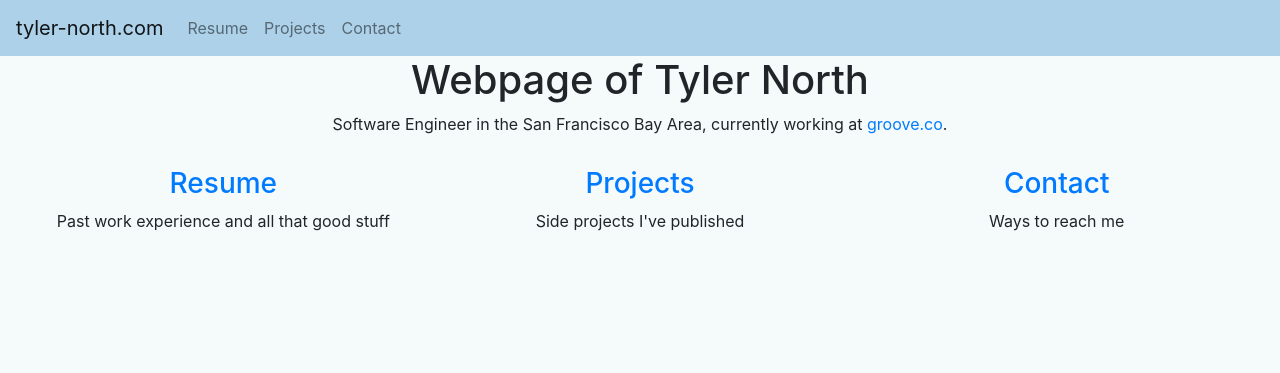
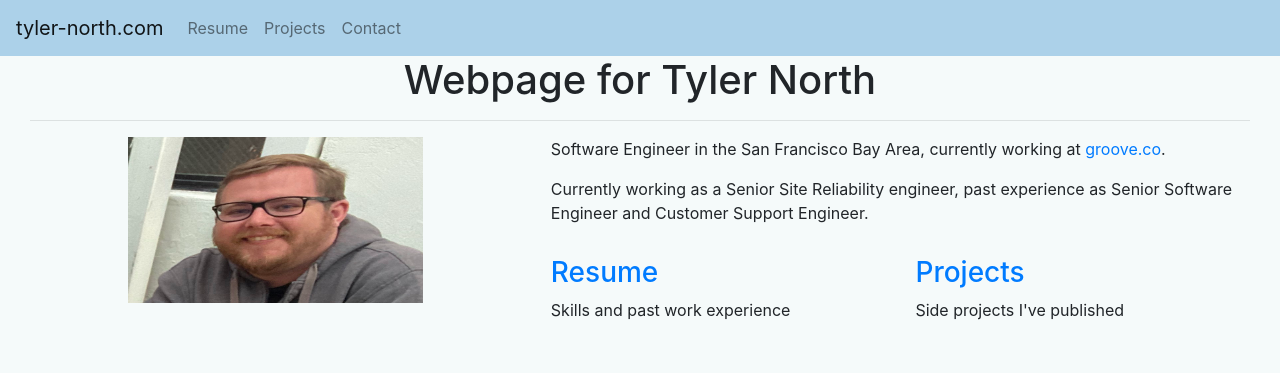
Before and after one commit to tnoff/personal-website, a Django app: page / in a window 1280 px wide. Shown: the top 373 px of the page. Run offline with Django 3.2, Linux system fonts and the light colour scheme; parts of the project's set-up code (start-up, migrations or seed data) failed here and were passed over.

Commit message:
update main page

```diff
--- a/templates/homepage/index.html
+++ b/templates/homepage/index.html
@@ -2,28 +2,29 @@
 
 {% block content %}
 <style type="text/css">
-    #header{
-        padding-bottom: 15px;
+    #sub-pages{
+        padding-top: 15px;
     }
 </style>
-
-<div id="header" align="center">
-    <h1>Webpage of Tyler North</h2>
+<h1 id="header" align="center">Webpage for Tyler North</h1>
+<hr>
+<div class="row">
+    <div class="col" align="center">
+        <img src="/static/pictures/headshot.png" width="60%" height="70%">
+    </div>
+    <div class="col-7" align="left">
         <p>Software Engineer in the San Francisco Bay Area, currently working at <a href="https://www.groove.co/">groove.co</a>.</p>
-</div>
-
-<div id="sub-pages" class="row" align="center">
+        <p>Currently working as a Senior Site Reliability engineer, past experience as Senior Software Engineer and Customer Support Engineer.</p>
+        <div id="sub-pages" class="row">
             <div class="col">
                 <h3><a href="/resume">Resume</a></h3>
-        <p>Past work experience and all that good stuff</p>
+                <p>Skills and past work experience</p>
             </div>
             <div class="col">
                 <h3><a href="/projects">Projects</a></h3>
                 <p>Side projects I've published</p>
             </div>
-    <div class="col">
-        <h3><a href="/contact">Contact</a></h3>
-        <p>Ways to reach me</p>
+        </div>
     </div>
 </div>
 {% endblock %}
```
Also changed, not shown: static/pictures/headshot.png (added). Lines whose indentation alone changed are shown as unchanged.
